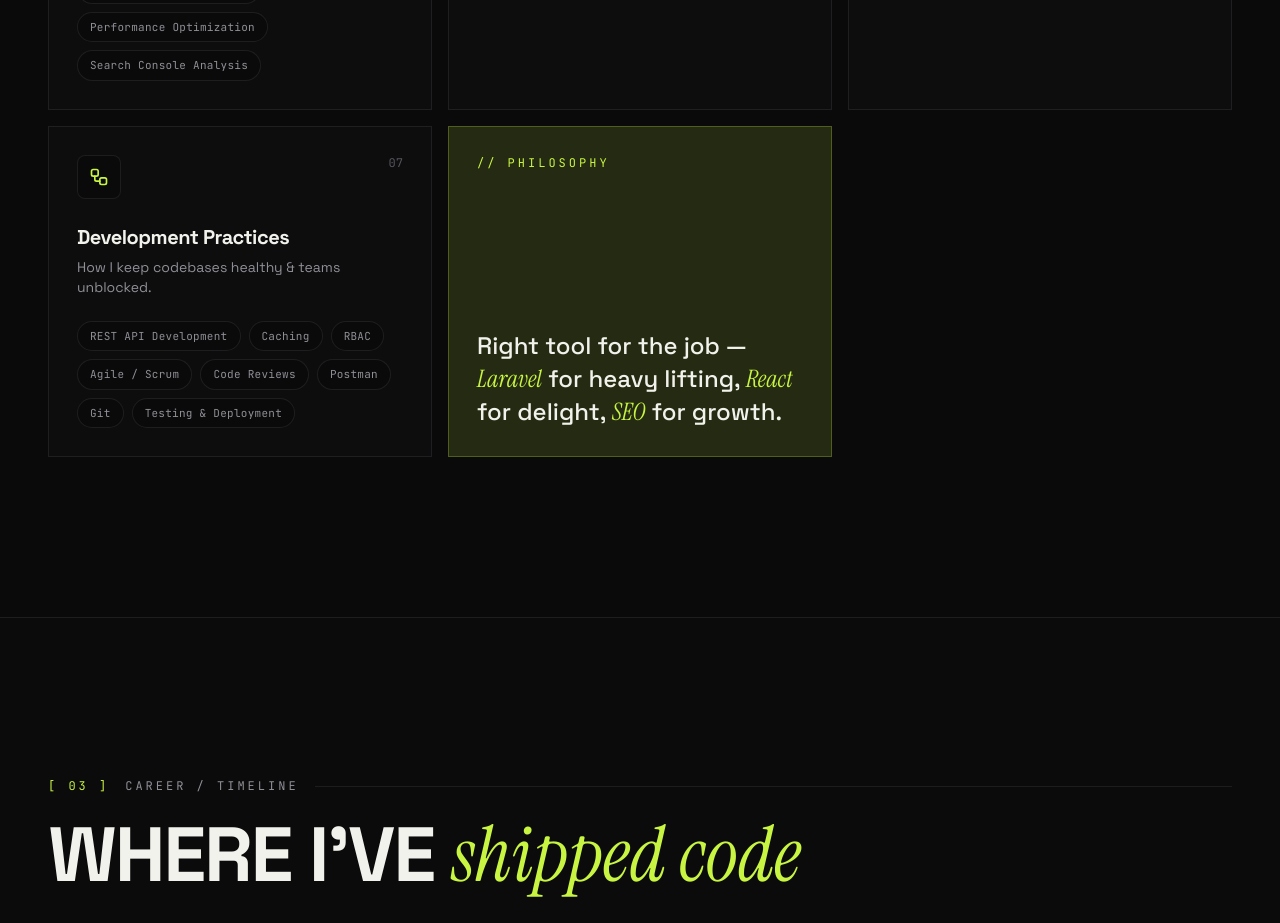
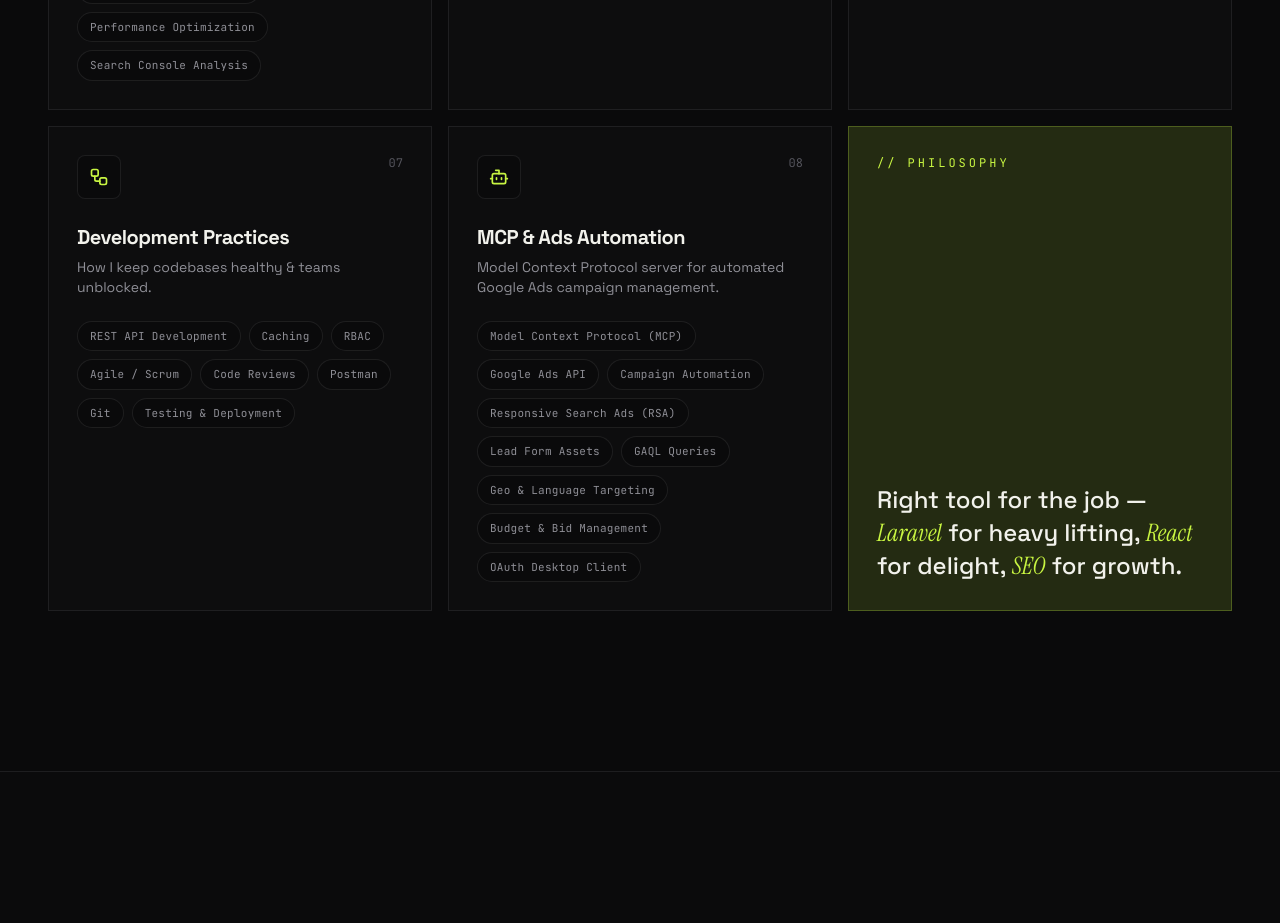
Before and after one commit to Manoj-Kumar1996/manoj-profile, a React (Vite) app: page / in a window 1280 px wide. Shown: the part 3040-3963 px from the top of the page. Built offline with nearby package versions, Linux system fonts and the light colour scheme; a web font is replaced by a local one.

Commit message:
add mcp ads automation skills

```diff
--- a/src/data.ts
+++ b/src/data.ts
@@ -5,6 +5,7 @@ import {
   Search,
   CreditCard,
   Blocks,
+  Bot,
   Workflow,
   type LucideIcon,
 } from "lucide-react";
@@ -93,6 +94,16 @@ export const skillGroups: SkillGroup[] = [
     items: [
       "REST API Development", "Caching", "RBAC", "Agile / Scrum",
       "Code Reviews", "Postman", "Git", "Testing & Deployment",
+    ],
+  },
+  {
+    icon: Bot,
+    title: "MCP & Ads Automation",
+    blurb: "Model Context Protocol server for automated Google Ads campaign management.",
+    items: [
+      "Model Context Protocol (MCP)", "Google Ads API", "Campaign Automation",
+      "Responsive Search Ads (RSA)", "Lead Form Assets", "GAQL Queries",
+      "Geo & Language Targeting", "Budget & Bid Management", "OAuth Desktop Client",
     ],
   },
 ];
```
